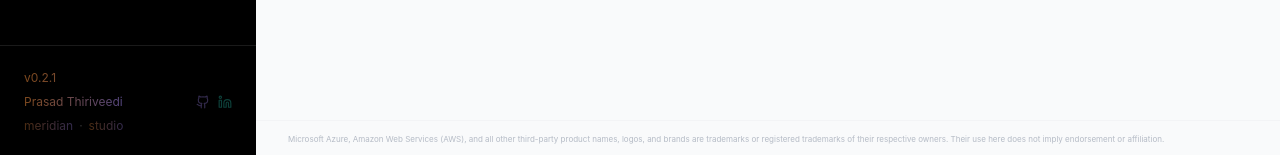
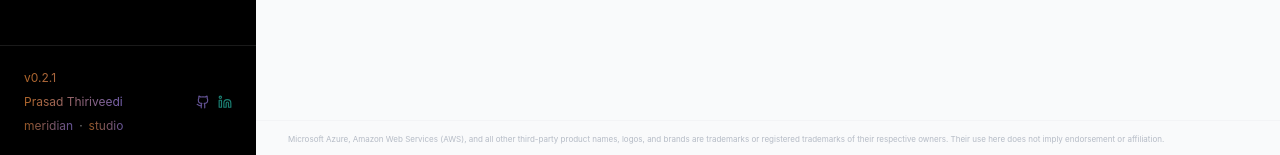
Before and after one commit to tvprasad/meridian-studio, a React (Vite) app: page / in a window 1280 px wide. Shown: the part 642-797 px from the top of the page. Built offline with nearby package versions, Linux system fonts and the light colour scheme; no server answers.

Commit message:
fix: increase sidebar footer opacity for MacBook legibility
Bump version, name, social icons and repo links from opacity-30/50
to opacity-60/70 so they are readable on low-contrast MacBook displays.

Co-Authored-By: Claude Sonnet 4.6 <noreply@anthropic.com>

```diff
--- a/src/components/ui/Layout.tsx
+++ b/src/components/ui/Layout.tsx
@@ -95,14 +95,14 @@ export function Layout() {
             href="https://github.com/tvprasad/meridian/releases"
             target="_blank"
             rel="noreferrer"
-            className="block text-xs opacity-50 hover:opacity-100 transition-opacity iridescent-text"
+            className="block text-xs opacity-70 hover:opacity-100 transition-opacity iridescent-text"
           >
             v0.2.1
           </a>
 
           {/* Name + social icons */}
           <div className="flex items-center justify-between">
-            <span className="text-xs opacity-50 iridescent-text">
+            <span className="text-xs opacity-70 iridescent-text">
               Prasad Thiriveedi
             </span>
             <div className="flex items-center gap-2">
@@ -110,7 +110,7 @@ export function Layout() {
                 href="https://github.com/tvprasad/"
                 target="_blank"
                 rel="noreferrer"
-                className="opacity-30 hover:opacity-80 transition-opacity"
+                className="opacity-60 hover:opacity-100 transition-opacity"
                 style={{ color: '#a78bfa' }}
                 title="GitHub"
               >
@@ -120,7 +120,7 @@ export function Layout() {
                 href="https://www.linkedin.com/in/-prasad"
                 target="_blank"
                 rel="noreferrer"
-                className="opacity-30 hover:opacity-80 transition-opacity"
+                className="opacity-60 hover:opacity-100 transition-opacity"
                 style={{ color: '#2dd4bf' }}
                 title="LinkedIn"
               >
@@ -135,16 +135,16 @@ export function Layout() {
               href="https://github.com/tvprasad/meridian"
               target="_blank"
               rel="noreferrer"
-              className="opacity-30 hover:opacity-80 transition-opacity iridescent-text"
+              className="opacity-60 hover:opacity-100 transition-opacity iridescent-text"
             >
               meridian
             </a>
-            <span className="text-white/20">·</span>
+            <span className="text-white/50">·</span>
             <a
               href="https://github.com/tvprasad/meridian-studio"
               target="_blank"
               rel="noreferrer"
-              className="opacity-30 hover:opacity-80 transition-opacity iridescent-text"
+              className="opacity-60 hover:opacity-100 transition-opacity iridescent-text"
             >
               studio
             </a>
```
